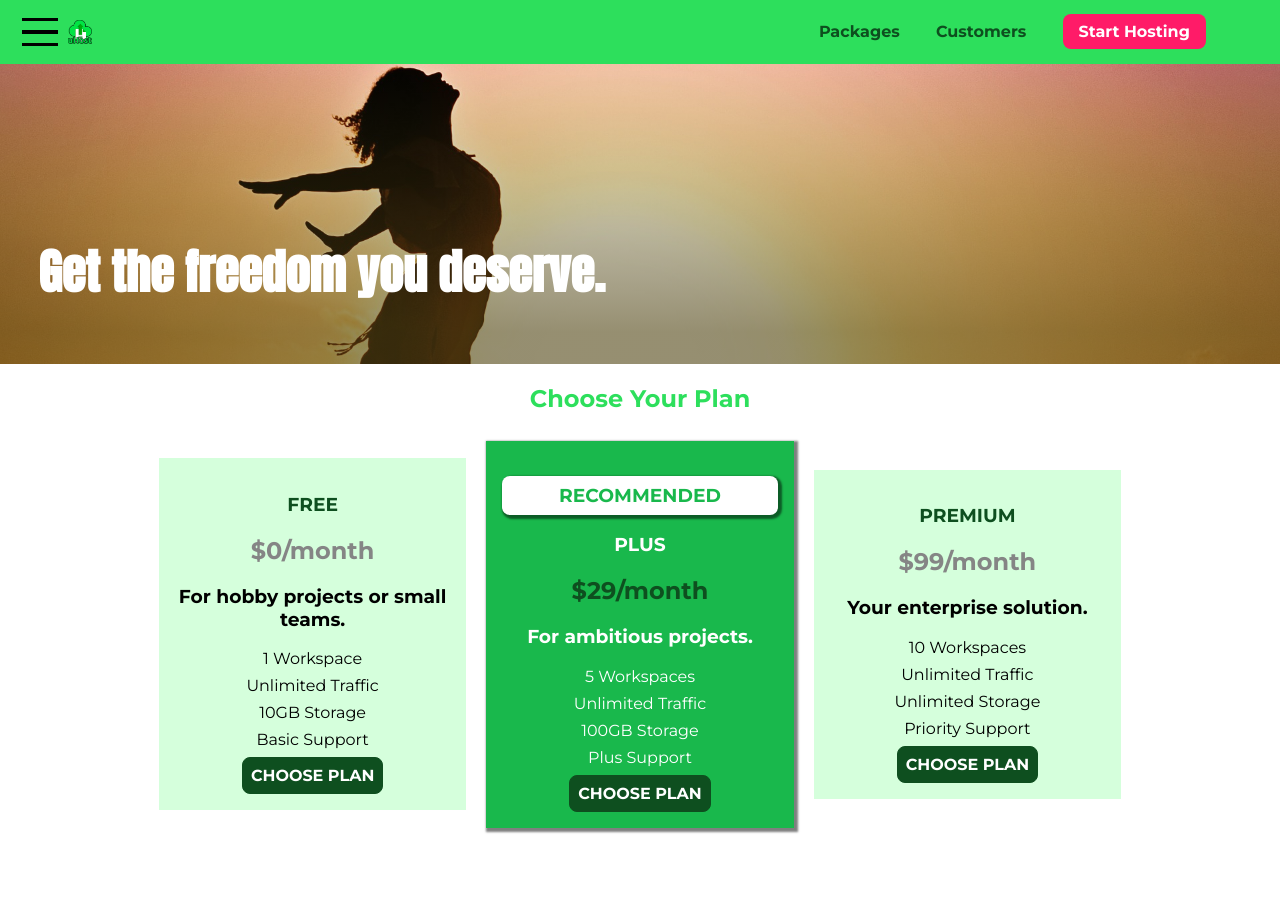
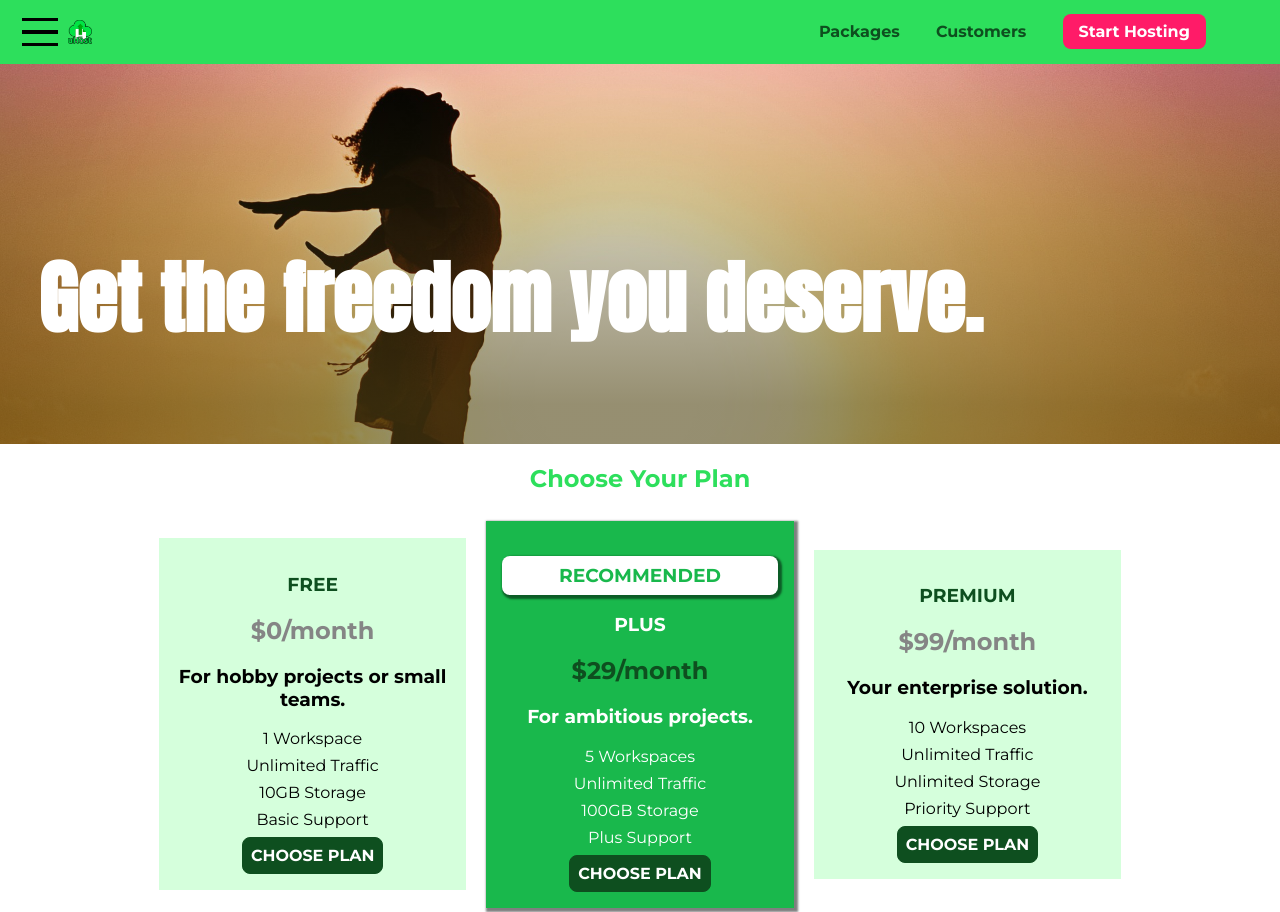
Before and after one commit to Aman07a/CSS_The_Complete_Guide_2023, a plain HTML site: page index.html in a window 1280 px wide. Shown: the top 912 px of the page. Drawn offline with Linux system fonts and the light colour scheme.

Commit message:
Things to Keep in Mind when Working with Media Queries

```diff
--- a/css/main.css
+++ b/css/main.css
@@ -38,13 +38,24 @@
 }
 
 @media (min-width: 40rem) {
-  #product-overview  {
+  #product-overview {
     height: 40vh;
     background-position: 50% 25%;
   }
 
   #product-overview h1 {
     font-size: 3rem;
+  }
+}
+
+@media (min-width: 60rem) {
+  #product-overview {
+    height: 50vh;
+    background-position: 50% 25%;
+  }
+
+  #product-overview h1 {
+    font-size: 5rem;
   }
 }
 
```
